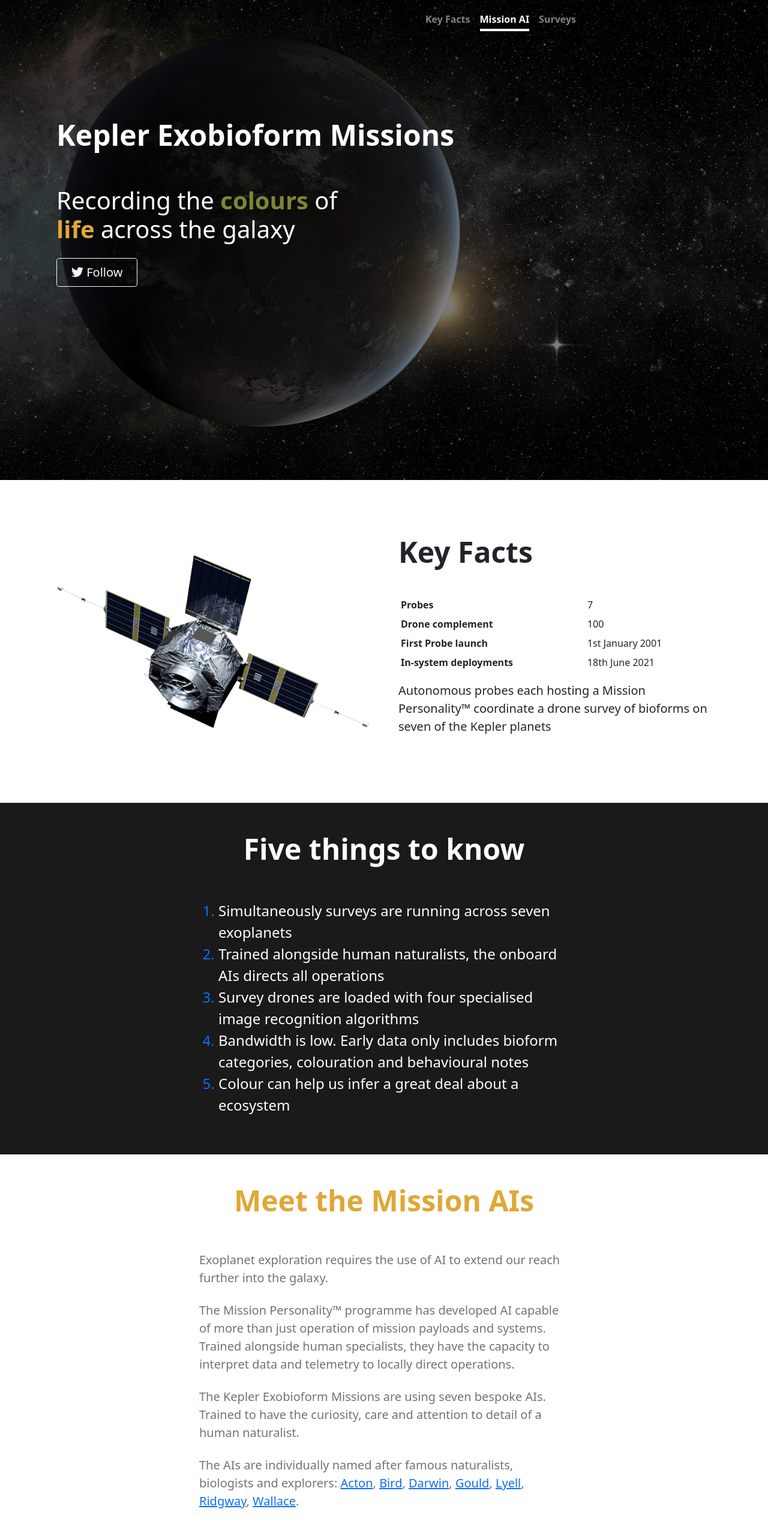
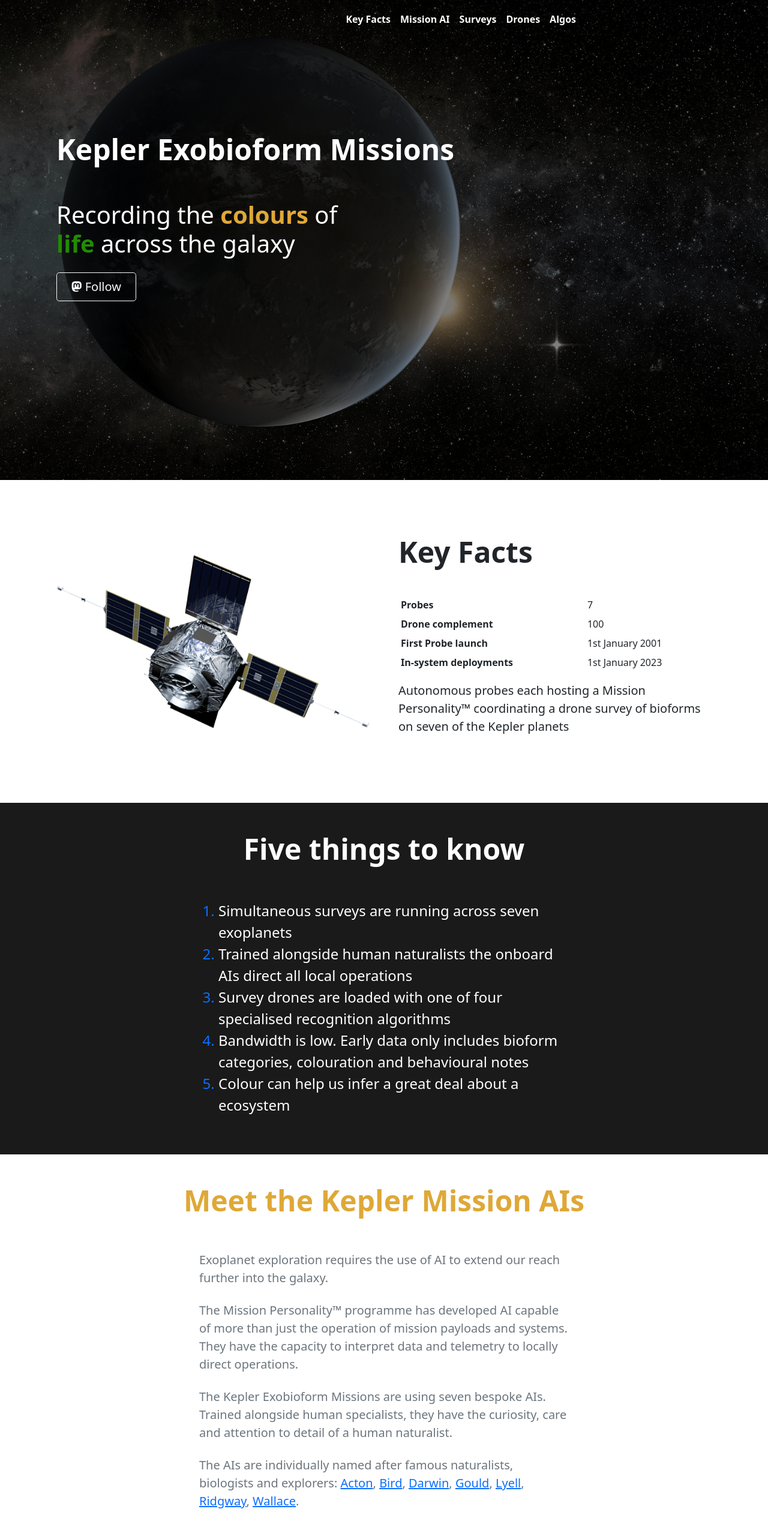
Before and after one commit to ldodds/exobioforms, a plain HTML site: page docs/index.html in a window 1280 px wide. Shown: the top 2560 px of the page at 60% size. Drawn offline with nearby package versions, Linux system fonts and the light colour scheme.

Commit message:
Tidy up text, link and styles. Add mastodon icon

```diff
--- a/docs/index.html
+++ b/docs/index.html
@@ -39,23 +39,19 @@
     .nav-masthead .nav-link {
       padding: .25rem 0;
       font-weight: 700;
-      color: rgba(255, 255, 255, .5);
+      color: #fff;
       background-color: transparent;
       border-bottom: .25rem solid transparent;
     }
 
     .nav-masthead .nav-link:hover,
     .nav-masthead .nav-link:focus {
-      border-bottom-color: rgba(255, 255, 255, .25);
+      color: #fff;
+      border-bottom-color: #fff;
     }
 
     .nav-masthead .nav-link+.nav-link {
       margin-left: 1rem;
-    }
-
-    .nav-masthead .active {
-      color: #fff;
-      border-bottom-color: #fff;
     }
 
     li::marker {
@@ -90,15 +86,17 @@
           <a class="nav-link" href="#facts">Key Facts</a>
           <a class="nav-link active" aria-current="page" href="#ai">Mission AI</a>
           <a class="nav-link" href="#surveys">Surveys</a>
+          <a class="nav-link" href="#drones">Drones</a>
+          <a class="nav-link" href="#algos">Algos</a>
         </nav>
       </div>
     </div>
-    <div class="container px-4 py-5">
+    <div class="container px-4 py-5 mt-4">
       <h1 class="display-5 pt-5 fw-bold text-white">Kepler Exobioform Missions</h1>
       <div class="row align-items-center g-5 py-5">
         <div class="col-lg-6">
-          <h2 class="fs-1 display-5 mb-4 text-white">Recording the <span class="fw-bold" style="color: #7c8635;">colours</span> of <span class="fw-bold" style="color: #dfa837;">life</span> across the galaxy</h2>
-          <a type="button" class="btn btn-outline-light btn-lg px-4" href="https://twitter.com/exobioforms"><i class="fab fa-twitter"></i> Follow</a>
+          <h2 class="fs-1 display-5 mb-4 text-white">Recording the <span class="fw-bold" style="color: #dfa837;">colours</span> of <span class="fw-bold" style="color: #228b02;">life</span> across the galaxy</h2>
+          <a type="button" class="btn btn-outline-light btn-lg px-4" href="https://twitter.com/exobioforms"><i class="fab fa-mastodon"></i> Follow</a>
         </div>
       </div>
     </div>
@@ -127,12 +125,12 @@
             </tr>
             <tr>
               <th>In-system deployments</th>
-              <td>18th June 2021</td>
+              <td>1st January 2023</td>
             </tr>
           </tbody>
         </table>
         <p class="fs-5">Autonomous probes each hosting a Mission Personality&#8482;
-          coordinate a drone survey of bioforms on seven of the Kepler planets</p>
+          coordinating a drone survey of bioforms on seven of the Kepler planets</p>
       </div>
     </div>
   </div>
@@ -142,9 +140,9 @@
       <h1 class="display-5 text-center fw-bold text-white pb-5">Five things to know</h1>
       <div class="col-lg-6 mx-auto text-white">
         <ol style="font-size: 1.5rem;">
-          <li>Simultaneously surveys are running across seven exoplanets</li>
-          <li>Trained alongside human naturalists, the onboard AIs directs all operations</li>
-          <li>Survey drones are loaded with four specialised image recognition algorithms</li>
+          <li>Simultaneous surveys are running across seven exoplanets</li>
+          <li>Trained alongside human naturalists the onboard AIs direct all local operations</li>
+          <li>Survey drones are loaded with one of four specialised recognition algorithms</li>
           <li>Bandwidth is low. Early data only includes bioform categories, colouration and behavioural notes</li>
           <li>Colour can help us infer a great deal about a ecosystem</li>
         </ol>
@@ -154,18 +152,17 @@
 
   <div class="px-4 py-5 bg-white" id="ai">
     <div class="">
-      <h1 class="display-5 fw-bold pb-5 text-center" style="color: #dfa837;">Meet the Mission AIs</h1>
+      <h1 class="display-5 fw-bold pb-5 text-center" style="color: #dfa837;">Meet the Kepler Mission AIs</h1>
       <div class="col-lg-6 mx-auto">
         <p class="fs-5 mb-4 text-secondary">
           Exoplanet exploration requires the use of AI to extend our reach further into the galaxy.
         </p>
         <p class="fs-5 mb-4 text-secondary">
           The Mission Personality&#8482; programme has developed AI capable of more than just
-          operation of mission payloads and systems. Trained alongside human specialists, they have the capacity
-          to interpret data and telemetry to locally direct operations.
+          the operation of mission payloads and systems. They have the capacity to interpret data and telemetry to locally direct operations.
         </p>
         <p class="fs-5 mb-4 text-secondary">
-          The Kepler Exobioform Missions are using seven bespoke AIs. Trained to have the curiosity, care and
+          The Kepler Exobioform Missions are using seven bespoke AIs. Trained alongside human specialists, they have the curiosity, care and
           attention to detail of a human naturalist.
         </p>
         <p class="fs-5 mb-4 text-secondary">The AIs are individually named after famous naturalists, biologists and explorers:
@@ -232,18 +229,18 @@
             </tbody>
           </table>
         </div>
-        <p class="text-white"><small>Probes have a payload of 100 drones and supporting on-planet deployment and maintenance systems. On reaching orbit, probes will also deploy a supporting cubesat network for planetary observation and connectivity.
-            At timed intervals probes will launch a "data return mission", using a limited supply of rockets. These will carry high-definition copies of all data back to earth. An interplanetary <a
+        <p class="text-white"><small>Probes have a payload of 100 drones and supporting planetary deployment and maintenance systems. On reaching orbit, probes will also deploy a supporting cubesat network for planetary observation and connectivity.
+            At timed intervals probes will launch a "data return mission" using a limited supply of rockets. These will carry high-definition copies of all data back to earth. An interplanetary <a
               href="https://en.wikipedia.org/wiki/Sneakernet">sneakernet</a>.</small></p>
       </div>
     </div>
   </div>
 
-  <div class="container px-4 pt-5 bg-white">
+  <div id="drones" class="container px-4 pt-5 bg-white">
     <div class="row align-items-center g-5">
       <div class="col-lg-6">
         <h1 class="display-5 fw-bold lh-1 mb-5">Bioform Survey Drones</h1>
-        <p class="fs-5 mb-4">Each survey drone is running one of four different image recognition algorithms designed to
+        <p class="fs-5 mb-4">Each survey drone is running one of four different bioform recognition algorithms designed to
           photograph, document and observe bioforms as they are identified.</p>
         <p class="fs-5 mb-4">Data on bioform type, colouration and behaviours will be transmitted immediately by the Mission Personality.</p>
         <p class="fs-5">Imagery and detailed telemetry will arrive over many years.</p>
@@ -255,7 +252,7 @@
     </div>
   </div>
 
-  <div class="px-4 bg-white" id="algos">
+  <div id="algos" class="px-4 bg-white" id="algos">
     <div class="py-5">
       <h1 class="display-5 fw-bold text-center">The Algorithms</h1>
       <div class="col-lg-6 mx-auto">
@@ -285,10 +282,10 @@
             </div>
           </div>
         </div>
-        <p class="fs-5">Three image recognition and classification algorithms have been designed to
-          describe and observe three main categories of bioforms: vertebrates, avians and plant life.</p>
+        <p class="fs-5">Three of the bioform recognition algorithms have been designed to
+          describe and observe three important categories of life: vertebrates, avians and plant life.</p>
         <p class="fs-5">The algorithms have been trained on real specimens,
-        archeological replicas and hypothetical forms created through computer-aided evolution.</p>
+        archeological replicas and hypothetical forms created through computer-aided evolution and image generation algorithms.</p>
         <p class="fs-5">The fourth algorithm is an experimental payload. It sifts the failed results of the
           other algorithms, attempting to find and identify new forms of life. Literally seeing the gaps between the
         known and the unknown.</p>
@@ -299,12 +296,11 @@
 
   <div class="text-secondary px-4 py-5 text-center" style="background-color: #333333;">
     <div class="py-5">
-      <h1 class="display-5 fw-bold text-white">Footer?</h1>
+      <h1 class="display-5 fw-bold text-white">Stay in touch</h1>
       <div class="col-lg-6 mx-auto">
-        <p class="fs-5 mb-4">Footer links</p>
+        <p class="fs-5 mb-4">Follow us for mission updates</p>
         <div class="d-grid gap-2 d-sm-flex justify-content-sm-center">
-          <button type="button" class="btn btn-outline-info btn-lg px-4 me-sm-3 fw-bold">Custom button</button>
-          <button type="button" class="btn btn-outline-light btn-lg px-4">Secondary</button>
+          <button class="btn btn-outline-light btn-lg px-4 " href="https://twitter.com/exobioforms"><i class="fab fa-mastodon"></i> Follow</button>
         </div>
       </div>
     </div>
```
